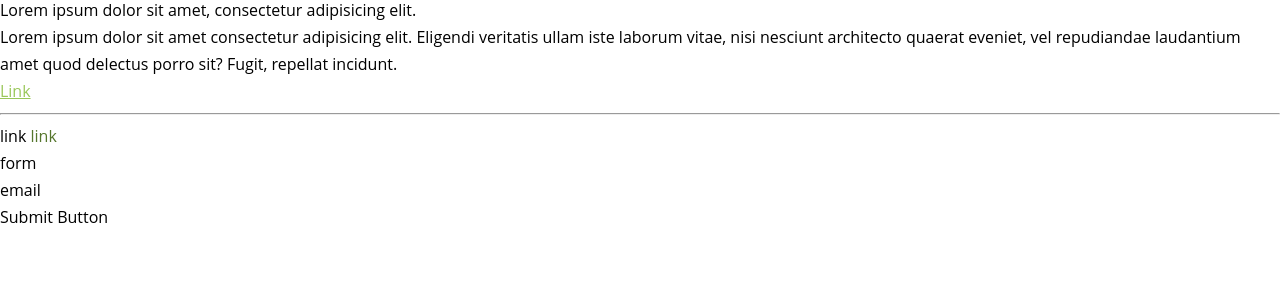
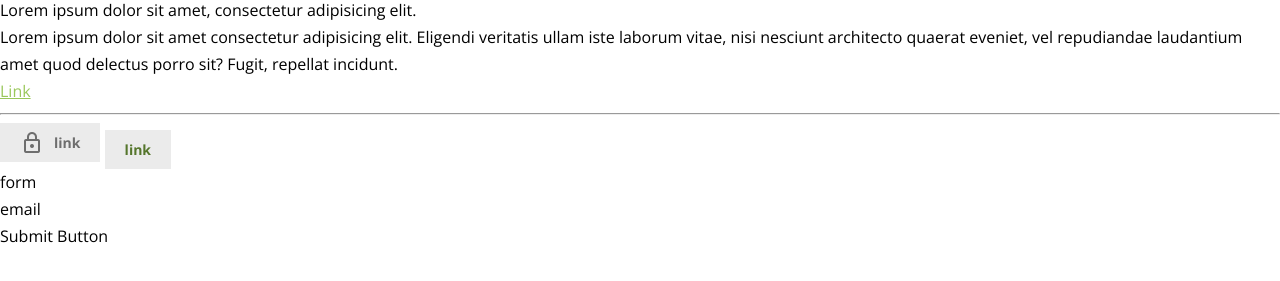
Before and after one commit to Kim-Se-Eun/acme-p, a plain HTML site: page common.html in a window 1280 px wide. Shown: the part 165-446 px from the top of the page. Drawn offline with nearby package versions, Linux system fonts and the light colour scheme.

Commit message:
링크 색상위계

```diff
--- a/common.html
+++ b/common.html
@@ -5,6 +5,11 @@
   <meta charset="UTF-8">
   <meta name="viewport" content="width=device-width, initial-scale=1.0">
   <title>Common Elements</title>
+    <link rel="stylesheet" href="https://fonts.googleapis.com/css2?family=Material+Symbols+Outlined:opsz,wght,FILL,GRAD@24,400,1,0" />
+  <link rel="preconnect" href="https://fonts.googleapis.com">
+  <link rel="preconnect" href="https://fonts.gstatic.com" crossorigin>
+  <link href="https://fonts.googleapis.com/css2?family=Open+Sans:ital,wght@0,300..800;1,300..800&display=swap"
+    rel="stylesheet">
   <link rel="stylesheet" href="css/common.css">
 </head>
 
@@ -20,7 +25,7 @@
     </p>
     <a href=""  class="link primary">Link</a>
     <hr>
-    <a href=""  class="btn">link</a>
+    <a href=""  class="btn"><span class="material-symbols-outlined">lock</span>link</a>
     <a href=""  class="btn big primary_bg secondary">link</a>
   </section>
   <section  class="big_top_pd">
--- a/css/common.css
+++ b/css/common.css
@@ -48,6 +48,17 @@ body{
 .link{
   text-decoration:underline;
 }
+.btn{
+  height: 39px;
+  padding: 0 20px;
+  background: var(--light-gray);
+  color:var(--dark-gray);
+  font-size: calc(var(--body) * 0.875);
+  font-weight: bold;
+  display: inline-flex;
+  align-items:center;
+  gap:10px;
+}
 /* colors */
 .primary{
   color: var(--primary);
```
Also changed, not shown: index.html (+0 -4 lines).
